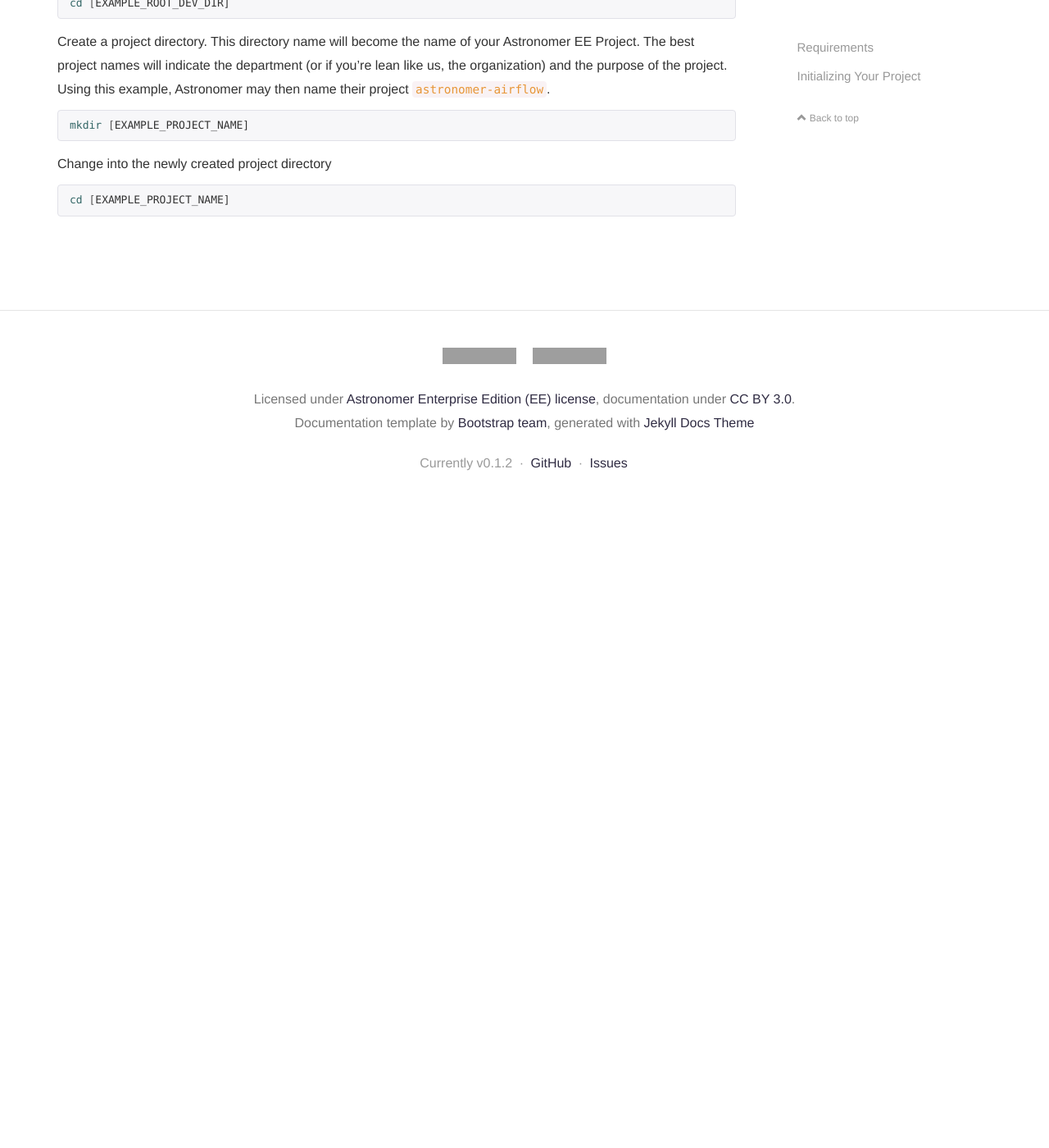
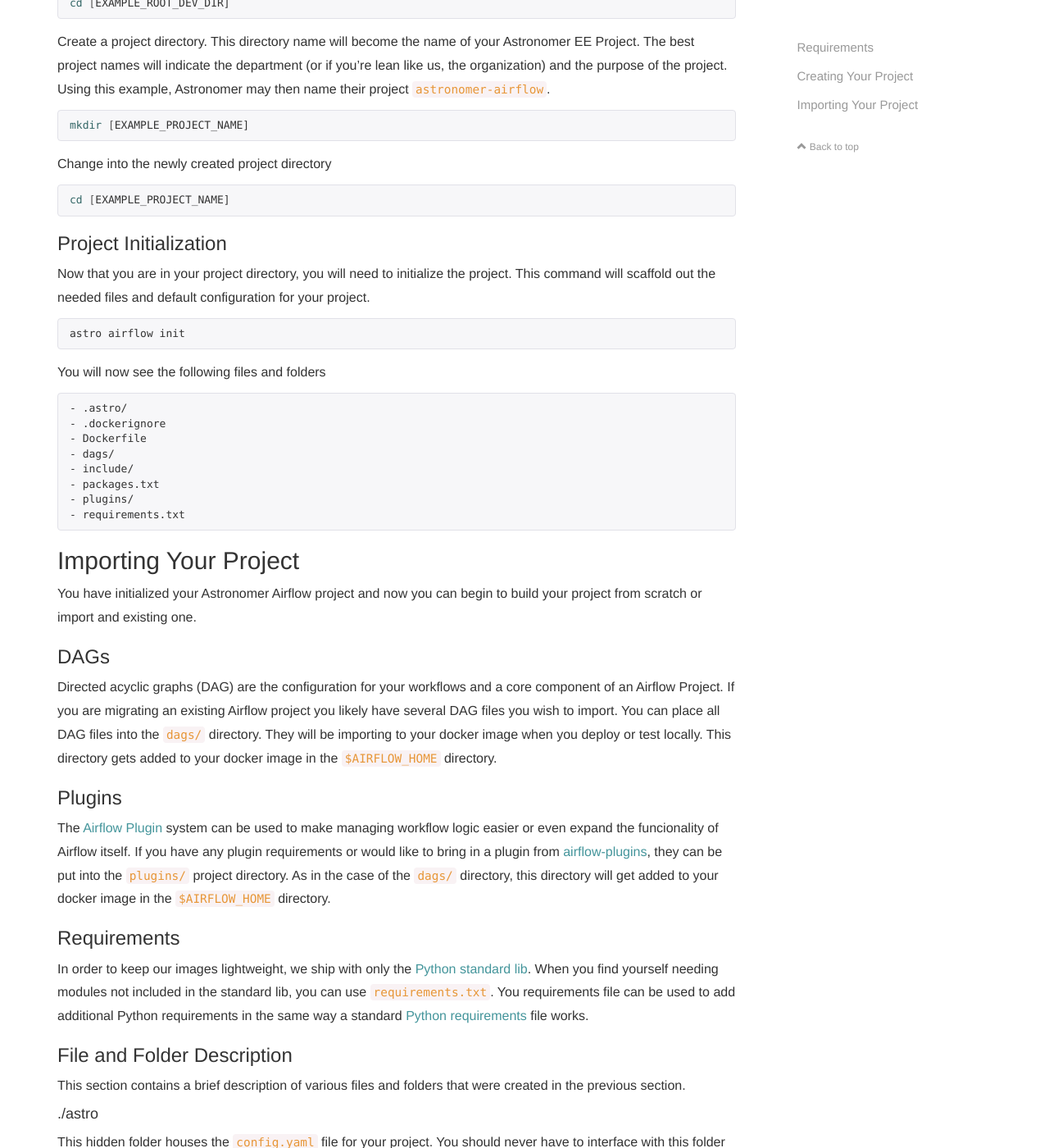
Before and after one commit to skynet/astronomer-ee, a Jekyll site: the page built from docs/pages/guides/deploying-your-first-dag.md, in a window 1280 px wide and 1400 px high, scrolled down 1132 px. Shown: the whole window at 82% size. Built offline with Jekyll 4.4.1, drawn with Linux system fonts in a browser that asks for light colours; nearby versions of some CDN libraries; comment, search, counter and statistics services are not loaded; before the commit the page ends 1762 px from its top, so only the background shows below that; some of the changed text lies outside the part shown; grey boxes are pictures that could not be loaded.

Commit message:
Extend project initilization and add project import docs

````diff
--- a/docs/pages/guides/deploying-your-first-dag.md
+++ b/docs/pages/guides/deploying-your-first-dag.md
@@ -18,7 +18,7 @@ Guide requirements are
 - an [Airflow DAG](https://airflow.incubator.apache.org/concepts.html#dags) you wish to deploy
     - If you don't have a DAG at this time, that's okay, we suggest picking out an [example-dag](https://github.com/airflow-plugins/Example-Airflow-DAGs) from our [airflow-plugins](https://github.com/airflow-plugins) repository.
 
-## Initializing Your Project
+## Creating Your Project
 Before deploying your first DAG you will need to intialize your Astronomer EE Airflow project.
 
 ### Creating A Project Directory
@@ -40,3 +40,75 @@ Change into the newly created project directory
 ```bash
 cd [EXAMPLE_PROJECT_NAME]
 ```
+
+### Project Initialization
+Now that you are in your project directory, you will need to initialize the project. This command will scaffold out the needed files and default configuration for your project.
+
+```bash
+astro airflow init
+```
+
+You will now see the following files and folders
+
+```
+- .astro/
+- .dockerignore
+- Dockerfile
+- dags/
+- include/
+- packages.txt
+- plugins/
+- requirements.txt
+```
+
+## Importing Your Project
+
+You have initialized your Astronomer Airflow project and now you can begin to build your project from scratch or import and existing one.
+
+### DAGs
+Directed acyclic graphs (DAG) are the configuration for your workflows and a core component of an Airflow Project. If you are migrating an existing Airflow project you likely have several DAG files you wish to import. You can place all DAG files into the `dags/` directory. They will be importing to your docker image when you deploy or test locally. This directory gets added to your docker image in the `$AIRFLOW_HOME` directory.
+
+### Plugins
+The [Airflow Plugin](https://airflow.apache.org/plugins.html) system can be used to make managing workflow logic easier or even expand the funcionality of Airflow itself. If you have any plugin requirements or would like to bring in a plugin from [airflow-plugins](https://github.com/airflow-plugins), they can be put into the `plugins/` project directory. As in the case of the `dags/` directory,  this directory will get added to your docker image in the `$AIRFLOW_HOME` directory.
+
+### Requirements
+In order to keep our images lightweight, we ship with only the [Python standard lib](https://docs.python.org/3/library/index.html). When you find yourself needing modules not included in the standard lib, you can use `requirements.txt`. You requirements file can be used to add additional Python requirements in the same way a standard [Python requirements](https://pip.readthedocs.io/en/1.1/requirements.html) file works.
+
+
+
+
+
+
+
+
+
+
+
+
+
+
+
+
+
+
+
+
+
+
+
+
+
+
+### File and Folder Description
+This section contains a brief description of various files and folders that were created in the previous section.
+#### ./astro
+This hidden folder houses the `config.yaml` file for your project. You should never have to interface with this folder or it's contents directly.
+#### .dockerignore
+The [.dockerignore](https://docs.docker.com/engine/reference/builder/#dockerignore-file) file is used to avoid adding extraneous contents to the docker image.
+#### Dockerfile
+A standard [Dockerfile](https://docs.docker.com/engine/reference/builder/). It can be modified to customize your Airflow image as needed.
+#### dags/
+#### include/
+#### packages.txt
+#### plugins/
+#### requirements.txt
````
